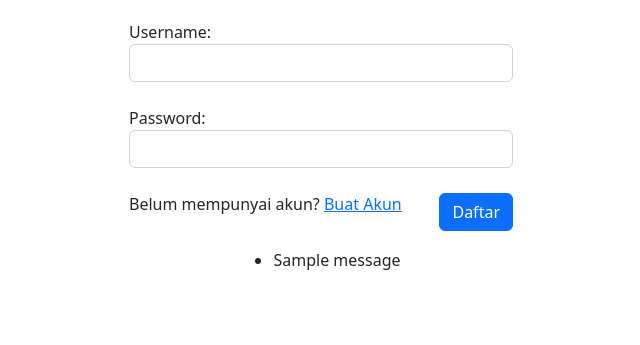
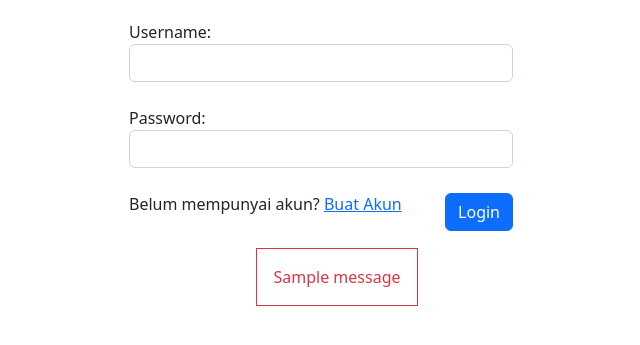
Before and after one commit to gibranoderenz/lab-pbp22, a Django app: page /wishlist/login/ in a window 1280 px wide. Shown: the part 142-487 px from the top of the page, without its empty margins (319-959 px from the left). Run offline with Django 4.2, Linux system fonts and the light colour scheme; tables that the repository leaves empty hold one stand-in row (values such as "Sample post"); one stand-in notice (Sample message) is shown; some libraries are stand-ins or nearby versions.

Commit message:
Add styling

```diff
--- a/wishlist/templates/login.html
+++ b/wishlist/templates/login.html
@@ -19,7 +19,7 @@
           class="btn btn-primary"
           type="submit"
           name="submit"
-          value="Daftar"
+          value="Login"
           />
         </div>
     </form>
@@ -28,7 +28,7 @@
     {% if messages %}
     <ul>
       {% for message in messages %}
-    <li>{{ message }}</li>
+      <p class="p-3 border border-danger text-danger">{{ message }}</p>
       {% endfor %}
     </ul>
     {% endif %}
```
Also changed, not shown: wishlist/templates/register.html (+6 -6 lines). Lines whose indentation alone changed are shown as unchanged.
